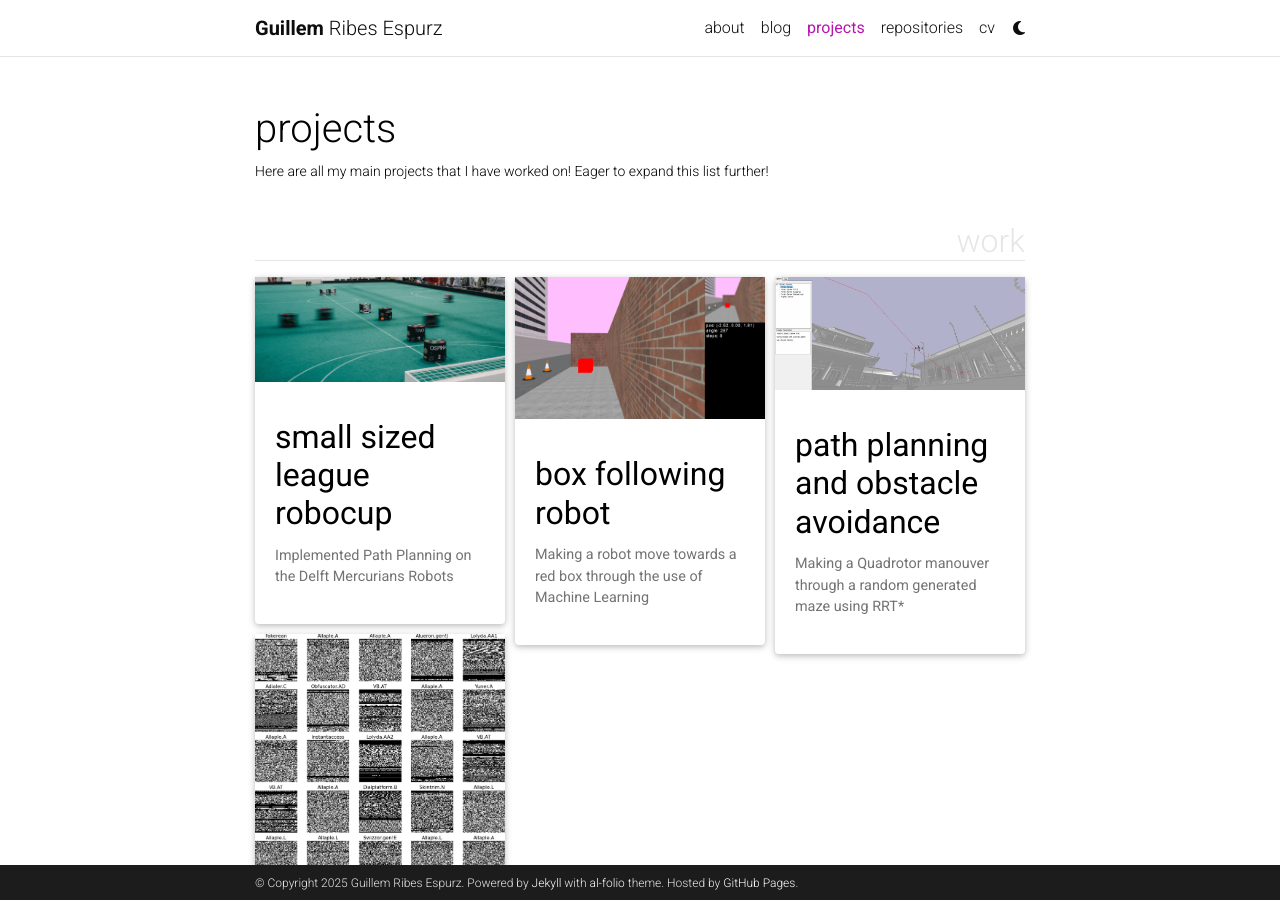
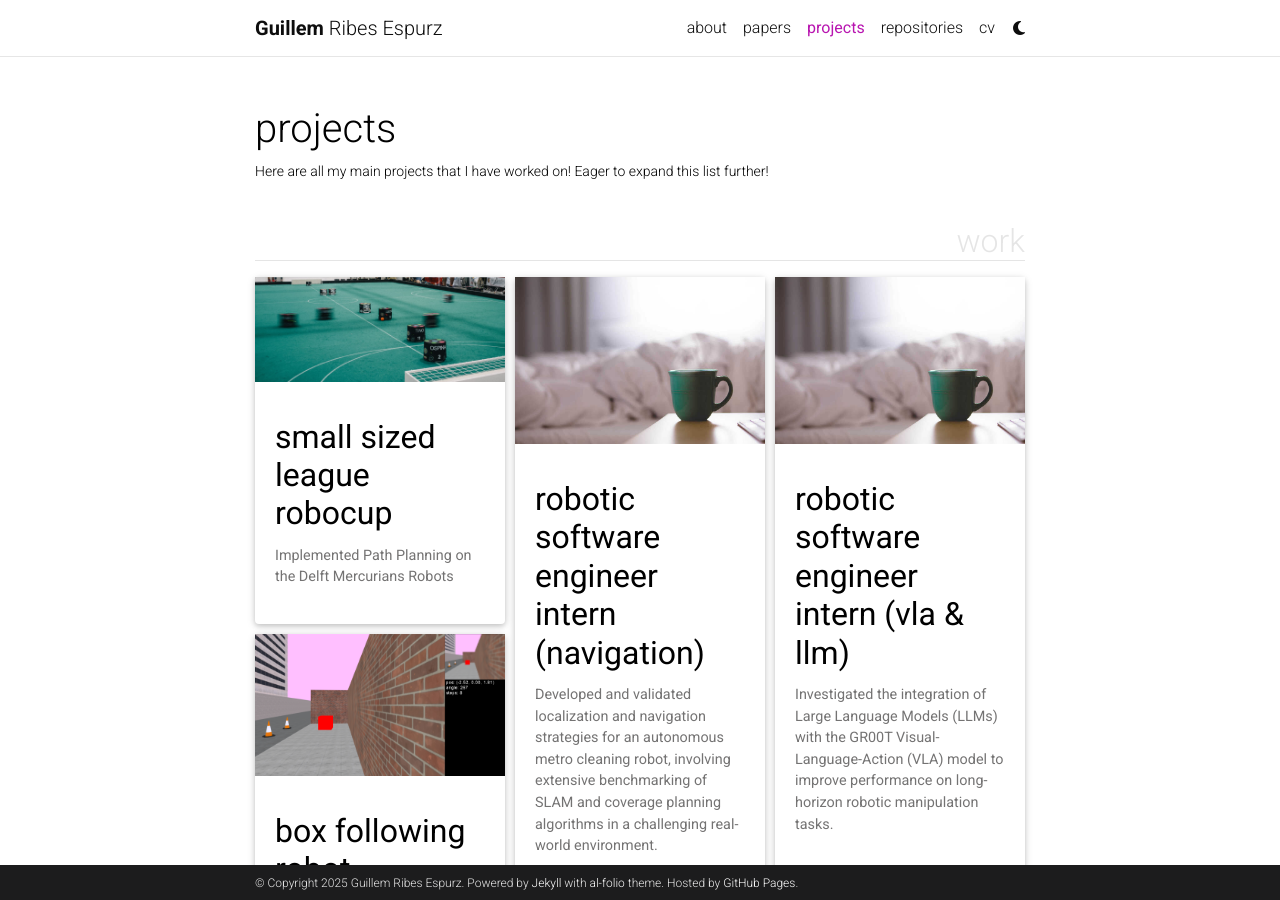
Before and after one commit to gribes02/gribes02.github.io, a Jekyll site: the page built from _pages/projects.md, in a window 1280 px wide and 900 px high. Built offline with Jekyll 4.4.1, drawn with Linux system fonts in a browser that asks for light colours; full-size pictures stand in for the smaller copies a plugin makes; comment, search, counter and statistics services are not loaded; a style sheet for code colours, icons or effects is not loaded.

Commit message:
Implemented the internships in the projects section

```diff
--- a/_config.yml
+++ b/_config.yml
@@ -119,10 +119,10 @@
 # Blog
 # -----------------------------------------------------------------------------
 
-blog_name: al-folio # blog_name will be displayed in your blog page
-blog_nav_title: blog # your blog must have a title for it to be displayed in the nav bar
-blog_description: a simple whitespace theme for academics
-permalink: /blog/:year/:title/
+# blog_name: al-folio # blog_name will be displayed in your blog page
+# blog_nav_title: blog # your blog must have a title for it to be displayed in the nav bar
+# blog_description: a simple whitespace theme for academics
+# permalink: /blog/:year/:title/
 
 # Pagination
 pagination:
@@ -258,12 +258,12 @@
     tag: archive-tag
     category: archive-category
   permalinks:
-    year: '/blog/:year/'
-    tag: '/blog/tag/:name/'
-    category: '/blog/category/:name/'
+    year: '/news/:year/'
+    tag: '/news/tag/:name/'
+    category: '/news/category/:name/'
 
-display_tags: ['formatting', 'images', 'links', 'math', 'code'] # these tags will be displayed on the front page of your blog
-display_categories: ['blockquotes'] # these categories will be displayed on the front page of your blog
+# display_tags: ['formatting', 'images', 'links', 'math', 'code'] # these tags will be displayed on the front page of your blog
+# display_categories: ['blockquotes'] # these categories will be displayed on the front page of your blog
 
 # -----------------------------------------------------------------------------
 # Jekyll Scholar
@@ -302,7 +302,7 @@
   dimensions: true # Dimensions badge (https://badge.dimensions.ai/)
 
 # Filter out certain bibtex entry keywords used internally from the bib output
-filtered_bibtex_keywords: [abbr, abstract, arxiv, bibtex_show, html, pdf, selected, supp, blog, code, poster, slides, website, preview, altmetric]
+filtered_bibtex_keywords: [abbr, abstract, arxiv, bibtex_show, html, pdf, selected, supp, code, poster, slides, website, preview, altmetric]
 
 # Maximum number of authors to be shown for each publication (more authors are visible on click)
 max_author_limit: 3  # leave blank to always show all authors
--- a/_pages/publications.md
+++ b/_pages/publications.md
@@ -1,9 +1,9 @@
 ---
 layout: page
 permalink: /publications/
-title: publications
+title: papers
 description: publications by categories in reversed chronological order. generated by jekyll-scholar.
-nav: false
+nav: true
 nav_order: 1
 ---
 <!-- _pages/publications.md -->
--- /dev/null
+++ b/_projects/7_project.md
@@ -0,0 +1,16 @@
+---
+layout: page
+title: Robotic Software Engineer Intern (Navigation)
+description: Developed and validated localization and navigation strategies for an autonomous metro cleaning robot, involving extensive benchmarking of SLAM and coverage planning algorithms in a challenging real-world environment.
+img: assets/img/12.jpg
+importance: 1
+category: work
+---
+
+This project focused on developing a robust autonomous navigation system for a mobile robot designed to clean metro train cars in Barcelona. The primary challenge was the highly symmetrical and narrow environment, which posed significant difficulties for precise localization and effective full-coverage path planning.
+
+My work involved a rigorous benchmarking process to select the optimal software components. For localization and SLAM, I evaluated five state-of-the-art methods using a real-world dataset. After analyzing the trade-offs of Lidar Localization (NDT-OMP), GLIM, ORB-SLAM3, and RTAB-Map, **Fast-LIO** was selected for its robust, real-time performance and its ability to generate accurate maps without drift or corruption.
+
+For path planning, I benchmarked several coverage planners. Existing solutions like Fields2Cover and the Nobleo Full Coverage Planner proved unsuitable for the metro's complex and narrow spaces. Ultimately, a **custom ROS2 wrapper for a Coverage Planner** was selected and successfully adapted to the metro's constraints by carefully tuning its parameters.
+
+The navigation stack was built on **Nav2**, with the controller changed to the Regulated Pure Pursuit algorithm for smoother path following. Final experiments conducted in a metro carriage demonstrated the system's success, as the robot completed both obstacle avoidance and full-coverage patterns without collisions. The project concluded with a robust and validated system, and identified key areas for future improvement, including enhanced sensor redundancy and filtering to handle challenges like LiDAR occlusion and reflective surfaces.
--- /dev/null
+++ b/_projects/8_project.md
@@ -0,0 +1,14 @@
+---
+layout: page
+title: Robotic Software Engineer Intern (VLA & LLM)
+description: Investigated the integration of Large Language Models (LLMs) with the GR00T Visual-Language-Action (VLA) model to improve performance on long-horizon robotic manipulation tasks.
+img: assets/img/12.jpg
+importance: 1
+category: work
+---
+
+This research-focused internship addressed a critical challenge in robotics: enabling robots to perform complex, long-horizon tasks in dynamic environments using natural language commands. While modern Visual-Language-Action (VLA) models excel at short-horizon behaviors, their performance often degrades over longer, multi-step sequences that require sustained reasoning and contextual awareness.
+
+My work explored the hypothesis that these limitations could be mitigated by integrating a Large Language Model (LLM) into an existing VLA framework to provide higher-level planning and reasoning. The project was centered on NVIDIA's GR00T, a scalable, multi-task model for robotic manipulation.
+
+The core of my investigation was to augment GR00T with LLM-based reasoning and systematically evaluate its effect on performance. This involved conducting experiments on a real-world robotic platform, the Franka Emika Research 3 arm, to perform a series of long-horizon pick-and-place tasks. By analyzing the success rates, partial completions, and failures, I aimed to contribute a deeper understanding of how language-guided reasoning interacts with perceptual and motor components in physically grounded settings. This project provided valuable insights into the benefits and limitations of integrating LLMs into embodied VLA systems for complex, real-world manipulation.
```
